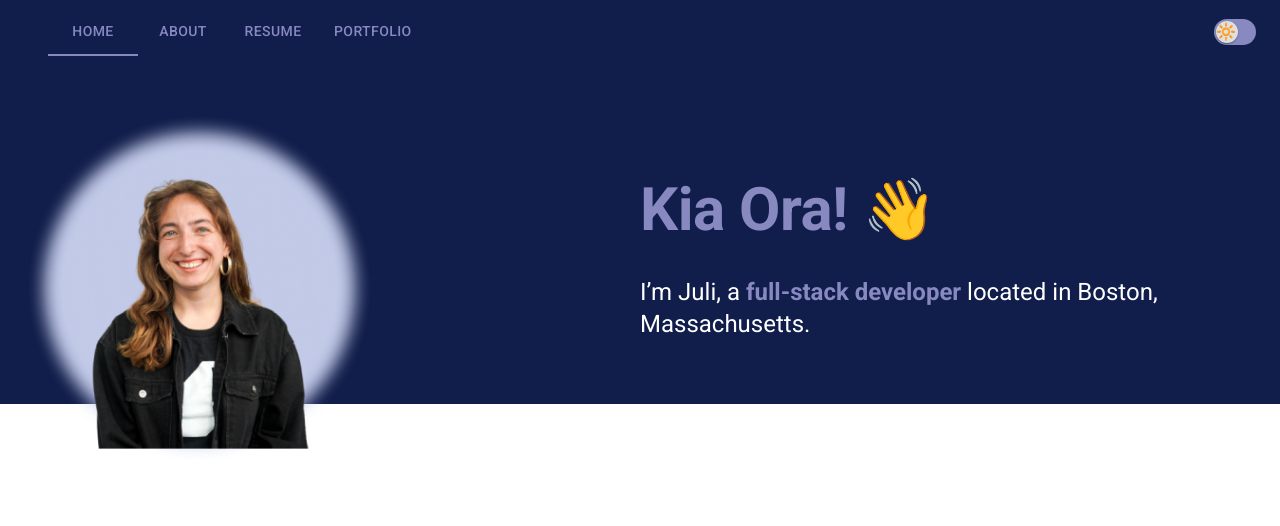
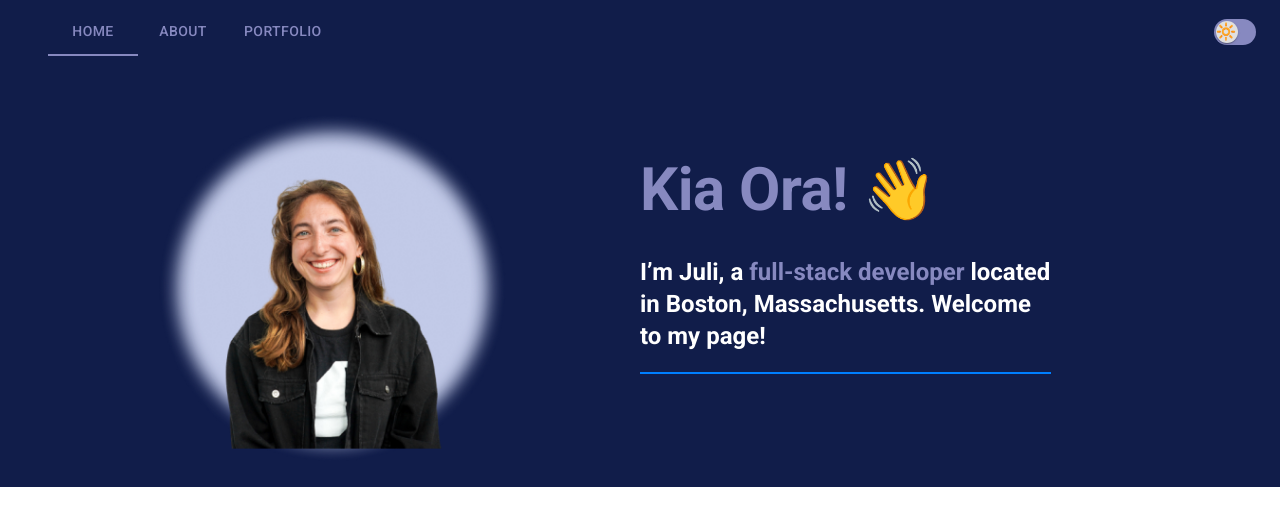
Before and after one commit to jkloza/jkloza.github.io, a React (Create React App) app: page / in a window 1280 px wide. Shown: the top 526 px of the page. Built offline with nearby package versions, Linux system fonts and the light colour scheme.

Commit message:
add responsiveness

```diff
--- a/src/App.js
+++ b/src/App.js
@@ -1,34 +1,11 @@
-import { useState, useMemo, useContext } from 'react';
+import { useState, useMemo } from 'react';
 import { BrowserRouter as Router } from 'react-router-dom';
 import ResponsiveAppBar from './organisms/app-bar';
 import { PageRoutes } from './navigation/routes';
-import { ThemeProvider, createTheme, useTheme, Box, IconButton } from '@mui/material';
+import { ThemeProvider, createTheme } from '@mui/material';
 import { getDesignTokens } from './mui/theme';
 import { Grid } from '@mui/material';
 import { ThemeModeContext } from './context';
-
-function MyApp() {
-  const theme = useTheme();
-  const { colorMode } = useContext(ThemeModeContext);
-  return (
-    <Box
-      sx={{
-        display: 'flex',
-        width: '100%',
-        alignItems: 'center',
-        justifyContent: 'center',
-        bgcolor: 'background.default',
-        color: 'text.primary',
-        borderRadius: 1,
-        p: 3
-      }}>
-      {theme.palette.mode} mode
-      <IconButton sx={{ ml: 1 }} onClick={colorMode.toggleColorMode} color="inherit">
-        {theme.palette.mode === 'dark' ? 'dark' : 'light'}
-      </IconButton>
-    </Box>
-  );
-}
 
 function App() {
   const [mode, setMode] = useState('dark');
--- a/src/assets/orange-circle.js
+++ b/src/assets/blurry-circle.js
@@ -1,6 +1,6 @@
 import PropTypes from 'prop-types';
 
-export default function OrangeCircle({ height = 340, width = 340 }) {
+export default function BlurryCircle({ height = 340, width = 340 }) {
   return (
     <svg
       xmlns="http://www.w3.org/2000/svg"
@@ -29,7 +29,7 @@ export default function OrangeCircle({ height = 340, width = 340 }) {
   );
 }
 
-OrangeCircle.propTypes = {
+BlurryCircle.propTypes = {
   height: PropTypes.string,
   width: PropTypes.string
 };
--- a/src/index.css
+++ b/src/index.css
@@ -1,3 +1,8 @@
+#root,
+.App {
+  min-height: 100vh !important;
+}
+
 body {
   margin: 0;
   font-family: -apple-system, BlinkMacSystemFont, 'Segoe UI', 'Roboto', 'Oxygen', 'Ubuntu',
--- a/src/molecules/hellos.js
+++ b/src/molecules/hellos.js
@@ -3,7 +3,7 @@ import { getHello } from '../utils';
 
 export default function HelloComponent() {
   return (
-    <Typography variant="h2" color="secondary" sx={{ fontWeight: 700 }}>
+    <Typography variant="h2" color="primary" sx={{ fontWeight: 700 }}>
       {getHello()}! <span id="hand-emoji">👋</span>
     </Typography>
   );
--- a/src/mui/theme.js
+++ b/src/mui/theme.js
@@ -33,7 +33,7 @@ export const getDesignTokens = (mode) => ({
           primary: {
             main: '#007FFF'
           },
-          divider: 'rgba(0, 0, 0, 0.12)',
+          divider: '#007FFF',
           text: {
             primary: '#111D4A',
             secondary: 'rgba(0, 0, 0, 0.87)'
@@ -53,7 +53,7 @@ export const getDesignTokens = (mode) => ({
           primary: {
             main: '#8789C0'
           },
-          divider: 'rgba(0, 0, 0, 0.12)',
+          divider: '#007FFF',
           background: {
             default: '#111D4A',
             paper: '#f9f9f9'
--- a/src/navigation/nav-menu.js
+++ b/src/navigation/nav-menu.js
@@ -6,7 +6,6 @@ export function NavMenu() {
   const pages = [
     { label: 'Home', link: '/' },
     { label: 'About', link: '/about' },
-    { label: 'Resume', link: '/resume' },
     { label: 'Portfolio', link: '/portfolio' }
   ];
   const [value, setValue] = useState(0);
--- a/src/organisms/portfolio-carousel.js
+++ b/src/organisms/portfolio-carousel.js
@@ -20,7 +20,7 @@ export default function PortfolioCarousel() {
       <Grid container sx={{ marginLeft: 10 }} spacing={10}>
         {projects.map((project) => {
           return (
-            <Grid item key={project.title}>
+            <Grid item key={project.title} xs={10}>
               <PortfolioCard
                 id={project.id}
                 title={project.title}
--- a/src/pages/home.js
+++ b/src/pages/home.js
@@ -1,9 +1,7 @@
 import { useContext } from 'react';
 import { ThemeModeContext } from '../context';
 import HelloComponent from '../molecules/hellos';
-import { Typography, Grid } from '@mui/material';
-import OrangeCircle from '../assets/orange-circle';
-import ClickableCard from '../molecules/clickable-card';
+import { Typography, Grid, Divider } from '@mui/material';
 import juli from '../assets/juli-1.png';
 import juliFun from '../assets/juli-fun.png';
 
@@ -19,35 +17,25 @@ export default function Home() {
   const lightMode = mode === 'light';
 
   return (
-    <Grid container justifyContent="center" item xs={12} style={{ marginTop: '2%' }}>
-      <Grid item xs={6}>
-        {/* <OrangeCircle height={100} width={100} /> */}
-        <img
-          src={lightMode ? juliFun : juli}
-          alt="headshot of juli"
-          height={350}
-          width={350}
-          style={{ position: 'absolute' }}
-        />
-        {/* <OrangeCircle /> */}
+    <Grid container justifyContent="center" style={{ marginTop: '2%' }}>
+      <Grid item xs={12} md={6} style={{ display: 'flex', justifyContent: 'center' }}>
+        <img src={lightMode ? juliFun : juli} alt="headshot of juli" height={350} width={350} />
       </Grid>
-      {/* <Grid item xs={12} style={{ marginLeft: 100 }}>
-          <OrangeCircle height={200} width={200} />
-        </Grid> */}
-      <Grid item xs={6}>
+      <Grid item xs={6} md={4}>
         <div style={headingStyles}>
           <HelloComponent />
         </div>
-        <Typography variant="h5">
+        <Typography variant="h5" color="text.primary" sx={{ fontWeight: 700 }}>
           I’m Juli, a{' '}
-          <Typography component="span" variant="h5" sx={{ fontWeight: 700 }} color="secondary">
+          <Typography component="span" variant="h5" sx={{ fontWeight: 700 }} color="primary">
             full-stack developer
           </Typography>{' '}
-          located in Boston, Massachusetts.{' '}
+          located in Boston, Massachusetts. Welcome to my page!{' '}
         </Typography>
         <br />
-        <br />
+        <Divider sx={{ borderBottomWidth: 2 }} />
       </Grid>
+      <Grid item xs={0} md={2}></Grid>
     </Grid>
   );
 }
--- a/src/pages/portfolio.js
+++ b/src/pages/portfolio.js
@@ -3,21 +3,14 @@ import PortfolioCarousel from '../organisms/portfolio-carousel';
 
 export default function Portfolio() {
   return (
-    <Grid
-      container
-      style={{
-        height: 660,
-        background: '#F4D06F'
-      }}>
-      <Grid item sx={{ marginLeft: 10, marginTop: 10 }}>
-        <Typography variant="h4" sx={{ fontWeight: 700 }}>
+    <Grid container>
+      <Grid item sx={{ marginLeft: 8, marginTop: 2 }} xs={2}>
+        <Typography variant="h2" color="primary" sx={{ fontWeight: 700 }}>
           work
         </Typography>
       </Grid>
-      <Grid container item>
-        <Grid item>
-          <PortfolioCarousel />
-        </Grid>
+      <Grid item>
+        <PortfolioCarousel />
       </Grid>
     </Grid>
   );
```
